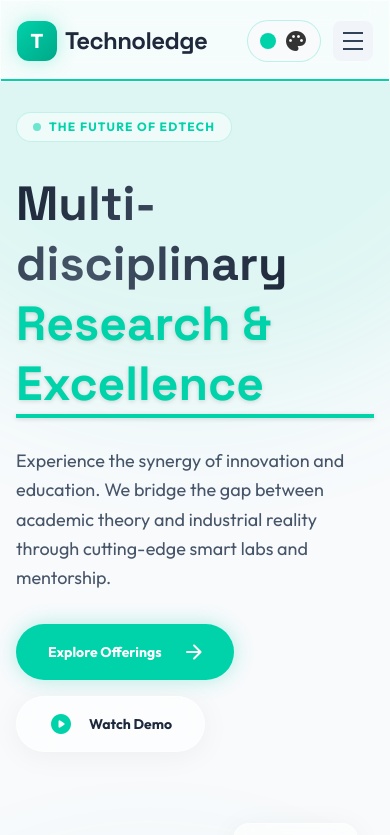
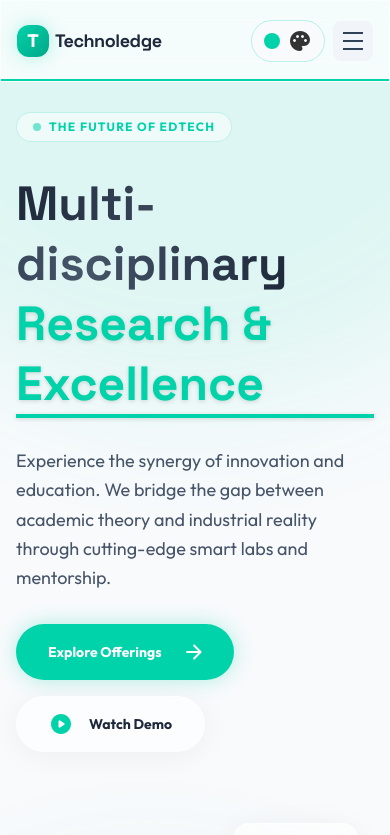
Before and after one commit to gouravkashiv7/technoledge, a Next.js app: page / in a window 390 px wide. Shown: the top 835 px of the page. Built offline with nearby package versions, Linux system fonts and the light colour scheme.

Commit message:
ui enhancements

```diff
--- a/app/components/MotionWrappers.tsx
+++ b/app/components/MotionWrappers.tsx
@@ -30,7 +30,7 @@ export function FadeIn({
   once = true,
 }: FadeInProps) {
   const ref = useRef(null);
-  const isInView = useInView(ref, { once, margin: "-100px" });
+  const isInView = useInView(ref, { once, margin: "-80px" });
 
   const directionMap = {
     up: { y: 40, x: 0 },
@@ -78,7 +78,7 @@ export function StaggerContainer({
   className = "",
 }: StaggerContainerProps) {
   const ref = useRef(null);
-  const isInView = useInView(ref, { once: true, margin: "-100px" });
+  const isInView = useInView(ref, { once: true, margin: "-60px" });
 
   return (
     <motion.div
@@ -151,7 +151,7 @@ interface ScaleInProps {
 
 export function ScaleIn({ children, delay = 0, className = "" }: ScaleInProps) {
   const ref = useRef(null);
-  const isInView = useInView(ref, { once: true, margin: "-100px" });
+  const isInView = useInView(ref, { once: true, margin: "-60px" });
 
   return (
     <motion.div
@@ -231,7 +231,7 @@ export function AnimatedCounter({
   className = "",
 }: CounterProps) {
   const ref = useRef(null);
-  const isInView = useInView(ref, { once: true, margin: "-100px" });
+  const isInView = useInView(ref, { once: true, margin: "-60px" });
   const count = useMotionValue(0);
   const rounded = useTransform(count, (v) => `${Math.round(v)}${suffix}`);
 
@@ -267,7 +267,7 @@ export function SlideIn({
   className = "",
 }: SlideInProps) {
   const ref = useRef(null);
-  const isInView = useInView(ref, { once: true, margin: "-100px" });
+  const isInView = useInView(ref, { once: true, margin: "-80px" });
 
   return (
     <motion.div
--- a/app/components/Navbar.tsx
+++ b/app/components/Navbar.tsx
@@ -1,40 +1,16 @@
 "use client";
 
-import { useEffect, useState } from "react";
-import {
-  motion,
-  AnimatePresence,
-  useScroll,
-  useSpring,
-  useMotionValueEvent,
-} from "framer-motion";
+import { useState } from "react";
+import { motion, AnimatePresence, useScroll, useSpring } from "framer-motion";
 import ThemeSwitcher from "./ThemeSwitcher";
 import { Button } from "@/components/ui/button";
 
 export default function Navbar() {
   const [mobileOpen, setMobileOpen] = useState(false);
-  const [isScrolledDown, setIsScrolledDown] = useState(false);
-  const [isMobile, setIsMobile] = useState(false);
-
-  useEffect(() => {
-    const checkMobile = () => setIsMobile(window.innerWidth < 768);
-    checkMobile();
-    window.addEventListener("resize", checkMobile);
-    return () => window.removeEventListener("resize", checkMobile);
-  }, []);
 
   const navLinks = ["Home", "Solutions", "Careers", "Labs"];
 
-  const { scrollY, scrollYProgress } = useScroll();
-
-  useMotionValueEvent(scrollY, "change", (latest) => {
-    const previous = scrollY.getPrevious() || 0;
-    if (latest > previous && latest > 150) {
-      setIsScrolledDown(true);
-    } else {
-      setIsScrolledDown(false);
-    }
-  });
+  const { scrollYProgress } = useScroll();
   const scaleX = useSpring(scrollYProgress, {
     stiffness: 100,
     damping: 30,
@@ -42,25 +18,24 @@ export default function Navbar() {
   });
 
   return (
-    <>
     <motion.nav
       initial={{ y: -100 }}
-        animate={{ y: isMobile && isScrolledDown && !mobileOpen ? -100 : 0 }}
-        transition={{ duration: 0.4, ease: [0.25, 0.4, 0.25, 1] }}
-        className="fixed w-full z-50 top-0 glass-panel bg-white/70 dark:bg-surface-alt/70 border-b border-white/20 dark:border-slate-700/30"
+      animate={{ y: 0 }}
+      transition={{ duration: 0.8, ease: [0.25, 0.4, 0.25, 1] }}
+      className="fixed inset-x-0 z-50 top-0 glass-panel bg-white/70 dark:bg-surface-alt/70 border-b border-white/20 dark:border-slate-700/30"
     >
       <div className="max-w-7xl mx-auto px-4 sm:px-6 lg:px-8">
         <div className="flex justify-between h-20 items-center">
           {/* Logo */}
           <motion.div
-              className="shrink-0 flex items-center gap-2"
+            className="shrink-0 flex items-center gap-1.5 sm:gap-2"
             whileHover={{ scale: 1.03 }}
             transition={{ type: "spring", stiffness: 400 }}
           >
-              <div className="w-10 h-10 rounded-xl bg-linear-to-br from-accent to-accent-dark flex items-center justify-center shadow-glow">
-                <span className="text-white font-bold text-xl">T</span>
+            <div className="w-8 h-8 sm:w-10 sm:h-10 rounded-xl bg-linear-to-br from-accent to-accent-dark flex items-center justify-center shadow-glow">
+              <span className="text-white font-bold text-lg sm:text-xl">T</span>
             </div>
-              <span className="font-display font-bold text-2xl tracking-tight text-text-primary">
+            <span className="font-display font-bold text-lg sm:text-2xl tracking-tight text-text-primary">
               Technoledge
             </span>
           </motion.div>
@@ -90,7 +65,7 @@ export default function Navbar() {
           </div>
 
           {/* Mobile: theme switcher + hamburger */}
-            <div className="flex md:hidden items-center gap-3">
+          <div className="flex md:hidden items-center gap-2 sm:gap-3 shrink-0">
             <ThemeSwitcher />
             <button
               onClick={() => setMobileOpen(!mobileOpen)}
@@ -159,40 +134,5 @@ export default function Navbar() {
         )}
       </AnimatePresence>
     </motion.nav>
-
-      {/* Bottom Action Bar (Mobile only) */}
-      <AnimatePresence>
-        {isMobile && isScrolledDown && !mobileOpen && (
-          <motion.div
-            initial={{ y: 100, opacity: 0 }}
-            animate={{ y: 0, opacity: 1 }}
-            exit={{ y: 100, opacity: 0 }}
-            transition={{ duration: 0.3, ease: "easeOut" }}
-            className="md:hidden fixed bottom-6 left-4 right-4 z-[60] glass-card rounded-3xl flex justify-between items-center px-6 py-3 border border-white/20 bg-surface/90 backdrop-blur-2xl shadow-2xl"
-          >
-            {[
-              { icon: "home", label: "Home", href: "#home" },
-              { icon: "grid_view", label: "Offerings", href: "#services" },
-              { icon: "school", label: "Labs", href: "#labs" },
-              { icon: "call", label: "Contact", href: "#contact" },
-            ].map((item) => (
-              <motion.a
-                key={item.label}
-                whileTap={{ scale: 0.9 }}
-                href={item.href}
-                className="flex flex-col items-center gap-1 text-text-secondary hover:text-accent transition-colors"
-              >
-                <span className="material-icons-round text-[22px]">
-                  {item.icon}
-                </span>
-                <span className="text-[10px] font-bold tracking-wide uppercase">
-                  {item.label}
-                </span>
-              </motion.a>
-            ))}
-          </motion.div>
-        )}
-      </AnimatePresence>
-    </>
   );
 }
--- a/app/layout.tsx
+++ b/app/layout.tsx
@@ -82,7 +82,7 @@ export default function RootLayout({
         />
       </head>
       <body
-        className={`${outfit.variable} ${spaceGrotesk.variable} font-sans transition-colors duration-300`}
+        className={`${outfit.variable} ${spaceGrotesk.variable} font-sans transition-colors duration-300 overflow-x-hidden`}
       >
         {children}
       </body>
--- a/app/page.tsx
+++ b/app/page.tsx
@@ -23,7 +23,7 @@ import Footer from "./components/Footer";
 
 export default function Home() {
   return (
-    <>
+    <main className="relative w-full max-w-[100vw] overflow-x-hidden">
       <Navbar />
       <HeroSection />
       <FraudAlert />
@@ -46,6 +46,6 @@ export default function Home() {
       <TrustedPartners />
       <ContactSection />
       <Footer />
-    </>
+    </main>
   );
 }
```
Lines whose indentation alone changed are shown as unchanged.
